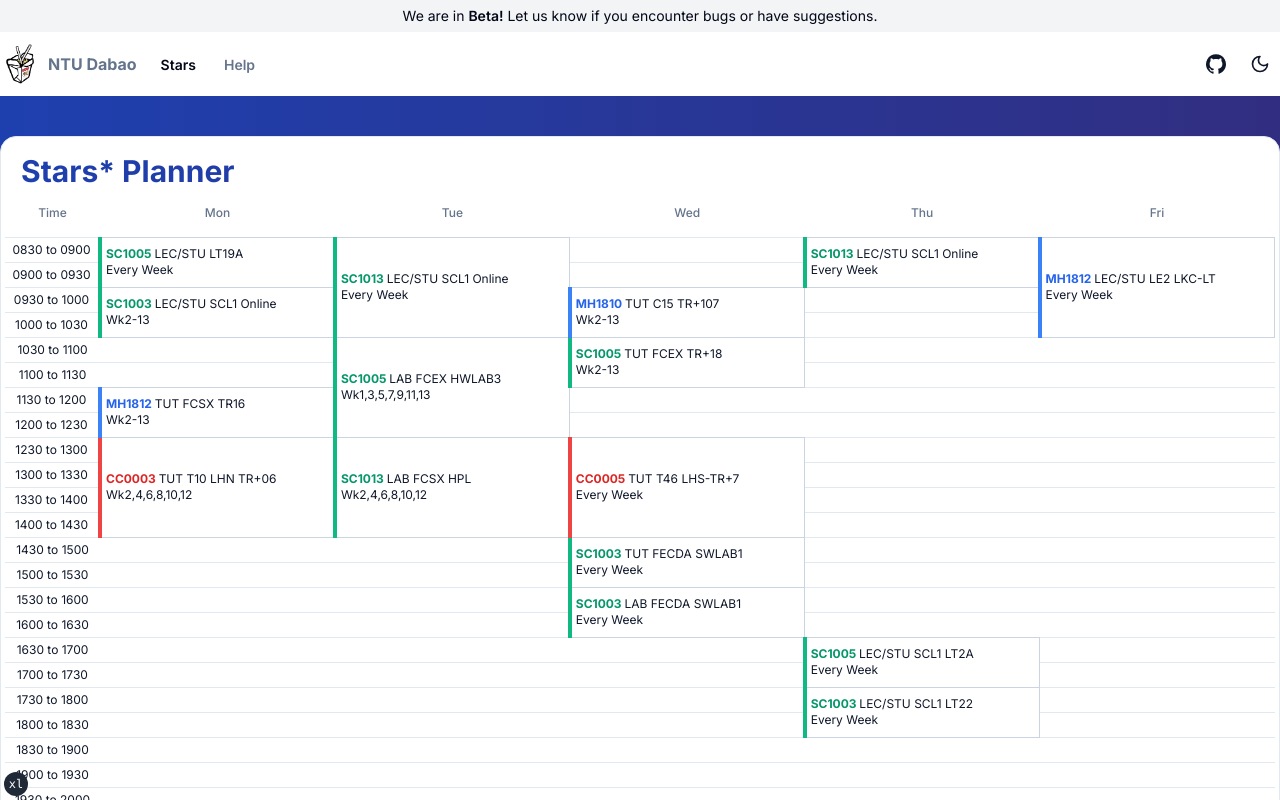
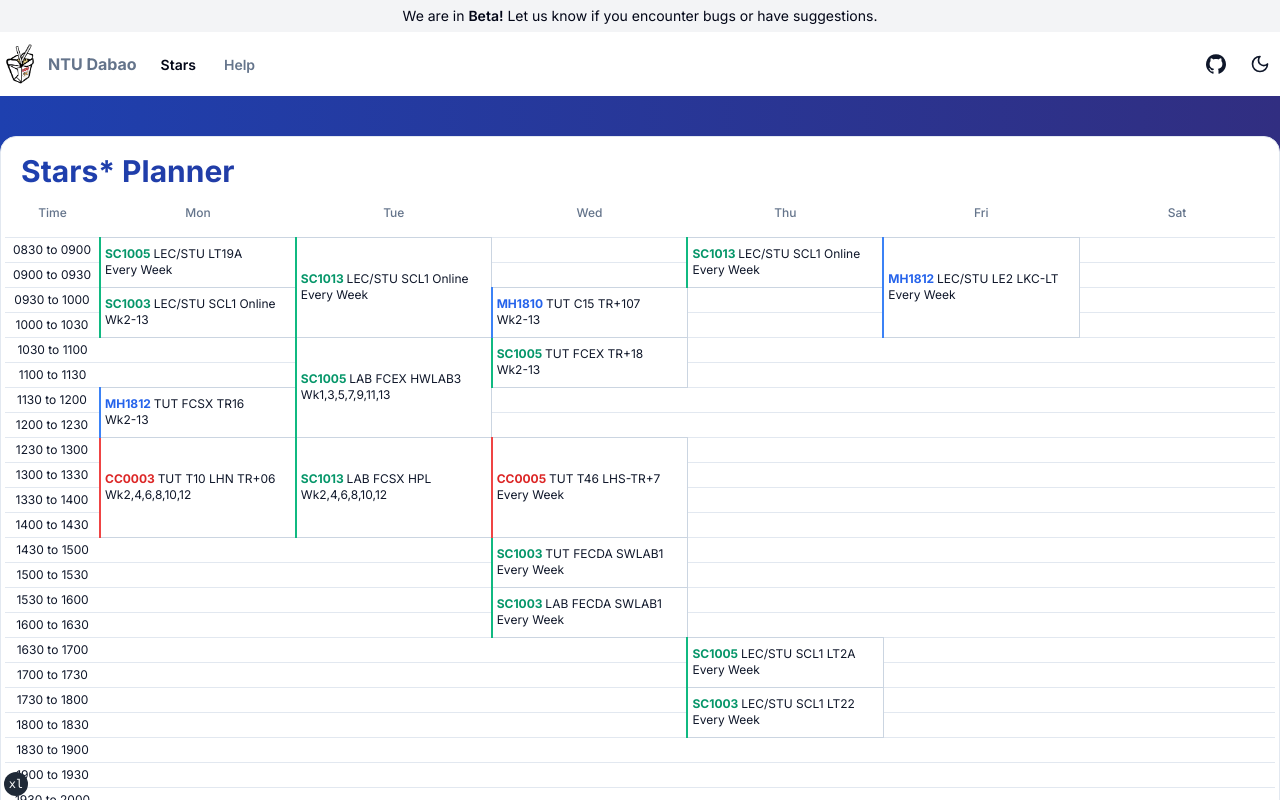
Before and after one commit to Dallas-Ng/ntu-mods, a Next.js app: page /stars in a window 1280 px wide. Shown: the top 800 px of the page. Built offline with nearby package versions, Linux system fonts and the light colour scheme.

Commit message:
refactor: updated stars table to take account days and broke up component

```diff
--- a/app/(main)/stars/page.tsx
+++ b/app/(main)/stars/page.tsx
@@ -1,99 +1,6 @@
 import React from "react"
 
-import {
-  STARS_CALENDAR_TIMESLOTS,
-  STARS_FAKE_DATA
-} from "@/config/stars-config"
-import { cn } from "@/lib/utils"
-import {
-  Table,
-  TableBody,
-  TableCell,
-  TableHead,
-  TableHeader,
-  TableRow
-} from "@/components/ui/table"
-
-const tdps = "p-1" // TABLE_DATA_PADDING_SIZE
-
-const modules = {
-  cc: { borderLeft: "border-l-red-500", text: "text-red-600" },
-  sc: { borderLeft: "border-l-emerald-500", text: "text-emerald-600" },
-  ph: { borderLeft: "border-l-yellow-500", text: "text-yellow-600" },
-  mh: { borderLeft: "border-l-blue-500", text: "text-blue-600" }
-}
-
-/**
- * Generates a React table structure representing a timetable based on provided timeslots and timetable data.
- *
- * @returns React.ReactNode - A nested array of React elements representing the table rows and cells.
- */
-const generateTable = (): React.ReactNode => {
-  const toReturn: React.ReactNode[][] = []
-
-  // Populates the array with timeslot and day 1-6 (mon-sat)
-  STARS_CALENDAR_TIMESLOTS.forEach((timeslot) =>
-    toReturn.push([
-      <TableCell className={cn(tdps, "text-center")}>
-        {timeslot.start} to <br className="md:hidden" /> {timeslot.end}
-      </TableCell>,
-      <TableCell className={cn(tdps)}></TableCell>, // monday
-      <TableCell className={cn(tdps)}></TableCell>,
-      <TableCell className={cn(tdps)}></TableCell>,
-      <TableCell className={cn(tdps)}></TableCell>,
-      <TableCell className={cn(tdps)}></TableCell>
-      // <TableCell className={cn(tdps)}></TableCell> // saturday
-    ])
-  )
-
-  STARS_FAKE_DATA.forEach((data) => {
-    const tsIndex = STARS_CALENDAR_TIMESLOTS.findIndex(
-      (ts) => ts.start === data.start
-    )
-
-    for (let i = 0; i < data.rowSpan; i++) {
-      const coursePrefix = data.courseCode
-        .slice(0, 2)
-        .toLowerCase() as keyof typeof modules
-
-      if (i === 0) {
-        toReturn[tsIndex][data.day] = (
-          <TableCell
-            rowSpan={data.rowSpan}
-            className={cn(
-              tdps,
-              "break-words border border-l-4 border-slate-300 dark:border-y-slate-800 dark:border-r-slate-800 ",
-              modules[coursePrefix].borderLeft
-            )}>
-            <p>
-              <span className={cn("font-bold", modules[coursePrefix].text)}>
-                {data.courseCode}{" "}
-              </span>
-
-              {data.location}
-            </p>
-
-            <p>{data.time}</p>
-          </TableCell>
-        )
-      } else {
-        /**
-         * This will override table cell to create a null element, this is needed as adding another
-         * table cell will push columns out of the max days of the week.
-         */
-        toReturn[tsIndex + i][data.day] = <></>
-      }
-    }
-  })
-
-  return toReturn.map((x, i) => (
-    <TableRow key={i} className="border-slate-150 dark:border-slate-900">
-      {x.map((cell, j) => (
-        <React.Fragment key={j}>{cell}</React.Fragment>
-      ))}
-    </TableRow>
-  ))
-}
+import StarsTable from "@/components/stars-table"
 
 export default function StarsPage() {
   return (
@@ -102,21 +9,7 @@ export default function StarsPage() {
         Stars* Planner
       </h1>
 
-      <Table className="table-fixed border-collapse text-xs">
-        <TableHeader>
-          <TableRow>
-            <TableHead className="text-center md:w-[95px]">Time</TableHead>
-            <TableHead className="text-center">Mon</TableHead>
-            <TableHead className="text-center">Tue</TableHead>
-            <TableHead className="text-center">Wed</TableHead>
-            <TableHead className="text-center">Thu</TableHead>
-            <TableHead className="text-center">Fri</TableHead>
-            {/* <TableHead>Sat</TableHead> */}
-          </TableRow>
-        </TableHeader>
-
-        <TableBody>{generateTable()}</TableBody>
-      </Table>
+      <StarsTable />
     </div>
   )
 }
--- /dev/null
+++ b/components/stars-cell.tsx
@@ -0,0 +1,69 @@
+/**
+ * TODO:
+ *  1. Extend courseMap fully
+ *
+ * Engineering and Technology
+ * Computer Science and Related
+ * Natural Sciences
+ * Business and Economics
+ * Humanities and Arts
+ * Health and Medicine
+ * Social Sciences
+ * Miscellaneous:
+ */
+
+import { cn } from "@/lib/utils"
+
+import { TableCell } from "./ui/table"
+
+const courseMap = {
+  CC: { borderLeft: "border-l-red-500", text: "text-red-600" },
+  SC: { borderLeft: "border-l-emerald-500", text: "text-emerald-600" },
+  PH: { borderLeft: "border-l-yellow-500", text: "text-yellow-600" },
+  MH: { borderLeft: "border-l-blue-500", text: "text-blue-600" }
+}
+
+function getCourseStyle(key: string) {
+  return Object.keys(courseMap).find((objK) => objK === key)
+    ? courseMap[key as keyof typeof courseMap]
+    : { borderLeft: "border-l-gray-500", text: "text-gray-600" } // fallback style
+}
+
+interface StarsCellProp extends React.HTMLAttributes<HTMLTableCellElement> {
+  course: {
+    start: string
+    end: string
+    rowSpan: number
+    day: number
+    courseCode: string
+    courseTitle: string
+    location: string
+    time: string
+  }
+}
+
+export default function StarsCell(props: StarsCellProp) {
+  const { rowSpan, courseCode, location, time } = props.course
+
+  const coursePrefix = courseCode.replace(/[^a-zA-Z]+/g, "") // used as key
+  const courseStyle = getCourseStyle(coursePrefix)
+
+  return (
+    <TableCell
+      {...props}
+      rowSpan={rowSpan}
+      className={cn(
+        "break-words border border-l-2 border-slate-300 dark:border-y-slate-800 dark:border-r-slate-800 ",
+        courseStyle.borderLeft,
+        props.className
+      )}>
+      <p>
+        <span className={cn("font-bold", courseStyle.text)}>{courseCode} </span>
+
+        {location}
+      </p>
+
+      <p>{time}</p>
+    </TableCell>
+  )
+}
--- /dev/null
+++ b/components/stars-table.tsx
@@ -0,0 +1,95 @@
+import React from "react"
+
+import {
+  STARS_CALENDAR_TIMESLOTS,
+  STARS_FAKE_DATA
+} from "@/config/stars-config"
+import {
+  Table,
+  TableBody,
+  TableCell,
+  TableHead,
+  TableHeader,
+  TableRow
+} from "@/components/ui/table"
+import StarsCell from "@/components/stars-cell"
+
+const daysOfWeek = ["Mon", "Tue", "Wed", "Thu", "Fri", "Sat", "Sun"]
+
+/**
+ * Generates a React table structure representing a timetable based on provided timeslots and timetable data.
+ *
+ * @returns React.ReactNode - A nested array of React elements representing the table rows and cells.
+ */
+const generateTable = (numberOfDays: number): React.ReactNode => {
+  const toReturn: React.ReactNode[][] = []
+
+  // Populates the array with timeslot and days
+  STARS_CALENDAR_TIMESLOTS.forEach((timeslot) => {
+    // append each day the user wants to show
+    const daysArray = daysOfWeek
+      .slice(0, numberOfDays)
+      .map((_v) => <TableCell className="p-1" />)
+
+    return toReturn.push([
+      <TableCell className="p-1 text-center">
+        {timeslot.start} to <br className="md:hidden" /> {timeslot.end}
+      </TableCell>,
+      ...daysArray
+    ])
+  })
+
+  STARS_FAKE_DATA.forEach((data) => {
+    const tsIndex = STARS_CALENDAR_TIMESLOTS.findIndex(
+      (ts) => ts.start === data.start
+    )
+
+    for (let i = 0; i < data.rowSpan; i++) {
+      if (i === 0) {
+        toReturn[tsIndex][data.day] = (
+          <StarsCell className="p-1" course={data} />
+        )
+      } else {
+        /**
+         * This will override table cell to create a null element, this is needed as adding another
+         * table cell will push columns out of the max days of the week.
+         */
+        toReturn[tsIndex + i][data.day] = <></>
+      }
+    }
+  })
+
+  return toReturn.map((x, i) => (
+    <TableRow key={i} className="border-slate-150 dark:border-slate-900">
+      {x.map((cell, j) => (
+        <React.Fragment key={j}>{cell}</React.Fragment>
+      ))}
+    </TableRow>
+  ))
+}
+
+interface StarsTableProps {
+  numberOfDays?: number // 7 means 7 days (mon-sun)
+}
+
+export default function StarsTable(props: StarsTableProps) {
+  const { numberOfDays = 6 } = props
+
+  return (
+    <Table className="table-fixed border-collapse text-xs">
+      <TableHeader>
+        <TableRow>
+          <TableHead className="text-center md:w-[95px]">Time</TableHead>
+
+          {daysOfWeek.slice(0, numberOfDays).map((v) => (
+            <TableHead key={v} className="text-center">
+              {v}
+            </TableHead>
+          ))}
+        </TableRow>
+      </TableHeader>
+
+      <TableBody>{generateTable(numberOfDays)}</TableBody>
+    </Table>
+  )
+}
```
